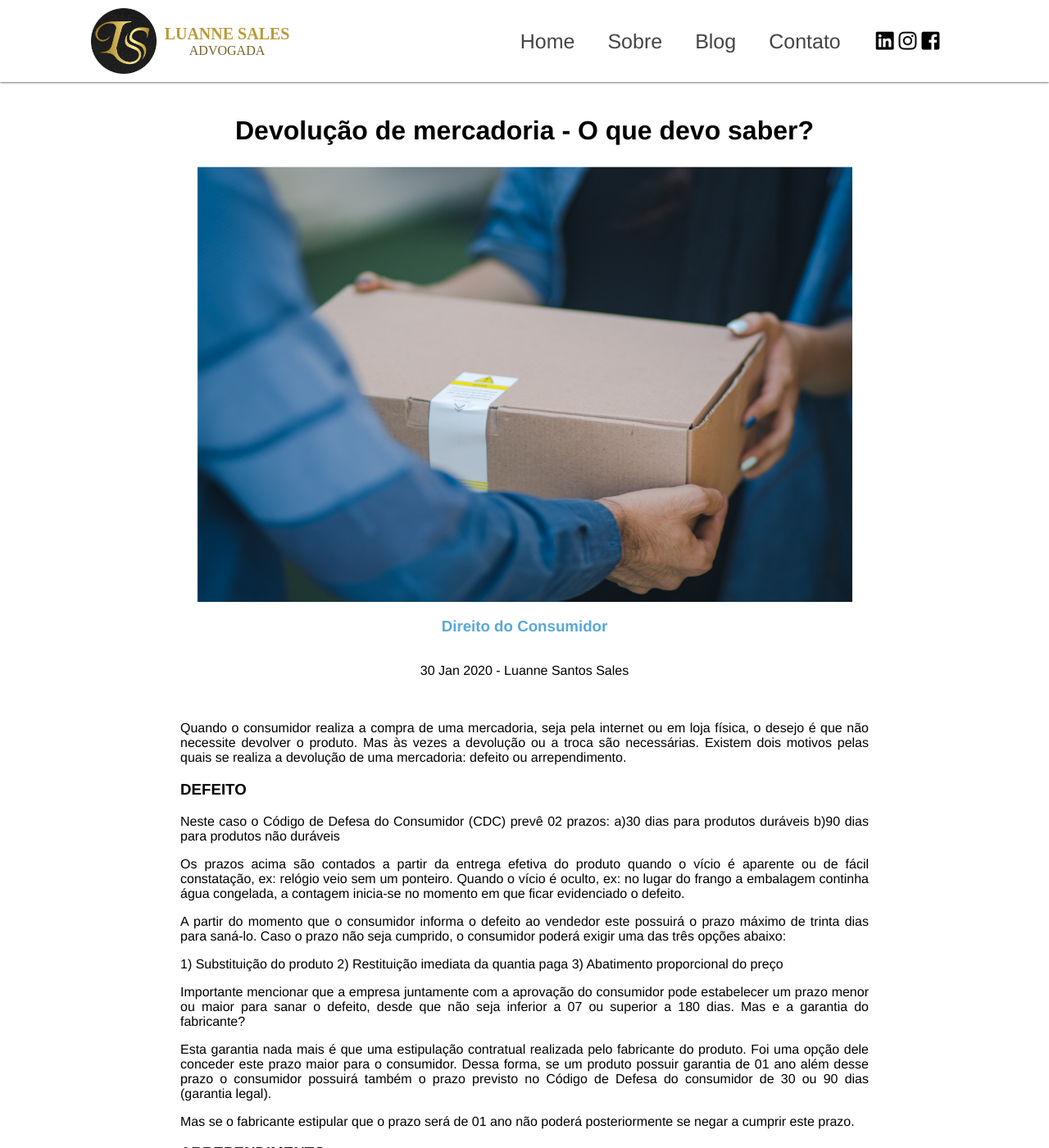
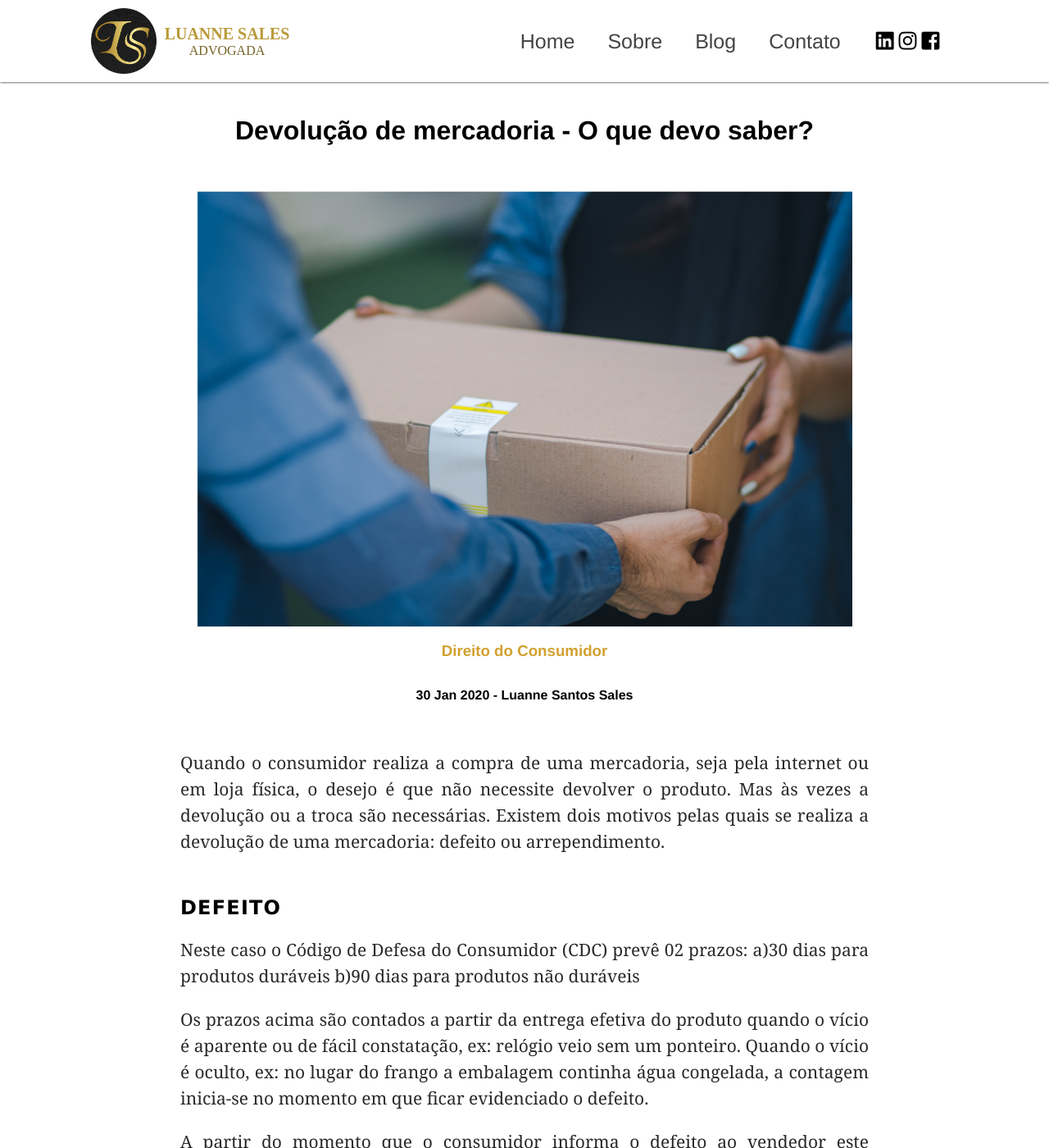
Before and after one commit to luanne-sales/luanne-sales.github.io, a Jekyll site: the page built from _posts/2020-01-30-devolucao-mercadoria.md, in a window 1280 px wide and 1400 px high. Shown: the whole window at 82% size. Built offline with Jekyll 4.4.1, drawn with Linux system fonts in a browser that asks for light colours; nearby versions of some CDN libraries; some web fonts are replaced.

Commit message:
post layout and text, blog page refactoring

```diff
--- a/_layouts/post.html
+++ b/_layouts/post.html
@@ -13,7 +13,7 @@ layout: default
     <img class="post-hero-img" src='{{ page.image_path | append: ".jpg" | relative_url }}' alt="{{ page.image_description }}">
 
     <h3><a href="" class="link-category">{{ page.categories[0] }}</a></h3>
-    <p>{{ page.date | date_to_string }} - {{ page.author }}</p>
+    <p class="post-info">{{ page.date | date_to_string }} - {{ page.author }}</p>
 
     <div class="post-text">
       {{ content }}
--- a/_posts/2020-01-30-devolucao-mercadoria.md
+++ b/_posts/2020-01-30-devolucao-mercadoria.md
@@ -11,7 +11,7 @@ description: Informações sobre devolução de produto
 Quando o consumidor realiza a compra de uma mercadoria, seja pela internet ou em loja física, o desejo é que não necessite devolver o produto. Mas às vezes a devolução ou a troca são necessárias.
 Existem dois motivos pelas quais se realiza a devolução de uma mercadoria: defeito ou arrependimento.
 
-### DEFEITO
+## DEFEITO
 
 Neste caso  o Código de Defesa do Consumidor (CDC) prevê 02 prazos:
 a)30 dias para produtos duráveis
@@ -32,7 +32,7 @@ Esta  garantia nada mais é que uma estipulação contratual realizada pelo fabr
 
 Mas se o fabricante estipular que o prazo será de 01 ano não poderá posteriormente se negar a cumprir este prazo.
 
-### ARREPENDIMENTO
+## ARREPENDIMENTO
 
 O segundo motivo para devolução de mercadoria é pelo arrependimento.
 
--- a/assets/css/main.css
+++ b/assets/css/main.css
@@ -351,7 +351,7 @@ ________________________________________________*/
 #contato-flex{
   display: flex;
   justify-content: space-around;
-  flex-wrap: wrap;
+  flex-wrap: wrap-reverse;
 }
 
 #contato-1, #contato-2{
@@ -514,12 +514,14 @@ ________________________________________________*/
 }
 
 .link-category{
-  color: rgb(88, 168, 214);
+  color: rgb(209, 160, 47);
+  /* color: rgb(88, 168, 214); */
   font-weight: 600;
 }
 
 .link-category:hover{
-  color: rgb(0, 68, 255);
+  /* color: rgb(0, 68, 255); */
+  text-decoration: underline;
 }
 
 
@@ -534,6 +536,10 @@ ________________________________________________*/
   flex-direction: column;
 }
 
+.post-content h1{
+  padding-bottom: 30px;
+}
+
 .post-whats{
   width: 100%;
   margin-bottom: 20px;
@@ -545,12 +551,26 @@ ________________________________________________*/
   height: 534px;
 }
 
+.post-info{
+  font-weight: 600;
+}
+
 .post-text{
   margin: 20px 10px;
 }
 
+.post-text h3,.post-text h2{
+  font-family: "Lucida Grande", "Lucida Sans Unicode", "Lucida Sans", Geneva, Arial, sans-serif;
+  padding-top: 30px;
+  letter-spacing: 1.2px;
+}
+
 .post-text p{
+  font-family: Georgia, Cambria, 'Times New Roman', Times, serif;
   text-align: justify;
+  color: #292929;
+  line-height: 2rem;
+  font-size: 21px;
 }
 
 
--- a/assets/css/queries.css
+++ b/assets/css/queries.css
@@ -47,6 +47,10 @@
     width: 300px;
   }
 
+  .post-text p{
+    font-size: 18px;
+  }
+
   .post-hero-img{
     width: 300px;
     height: 180px;
@@ -90,6 +94,10 @@
 
   #post-content{
     width: 300px;
+  }
+
+  .post-text p{
+    font-size: 18px;
   }
 
   .post-hero-img{
--- a/blog/index.html
+++ b/blog/index.html
@@ -15,7 +15,7 @@ title: Blog
           <img src="{{ post.image_path | append: '-p.jpg' | relative_url }}" alt="{{ post.image_description }}">
           <h2><a class="blog-item-link" href="{{ post.url | relative_url }}">{{ post.title }}</a></h2>
           <p><a href="" class="link-category">{{ post.categories[0] }}</a></p>
-          <p>{{ post.excerpt }}</p>
+          <div class="excerpt">{{ post.excerpt }}</div>
           <div class="leia-mais-div"><a class="leia-mais" href="{{ post.url | relative_url }}">Leia Mais</a></div>
         </li>
       {% endfor %}
```
